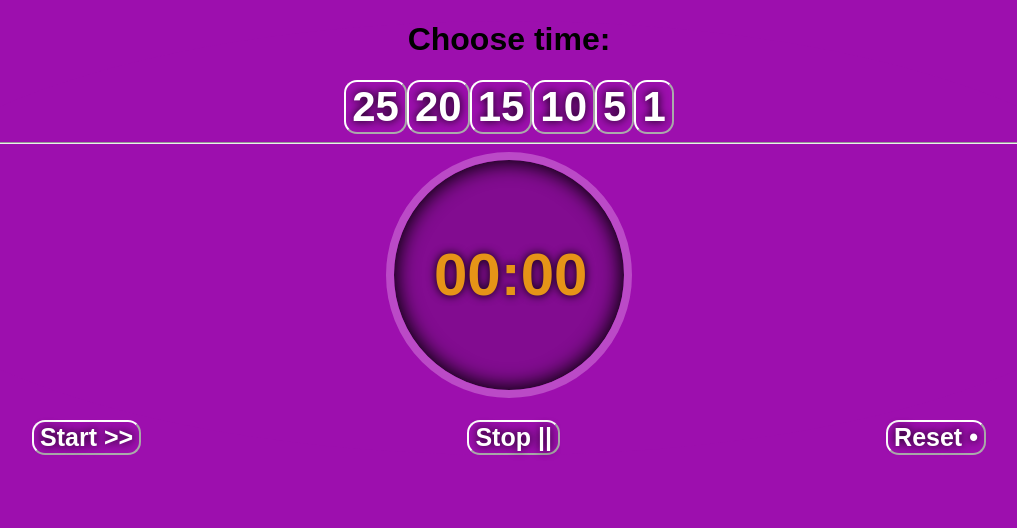
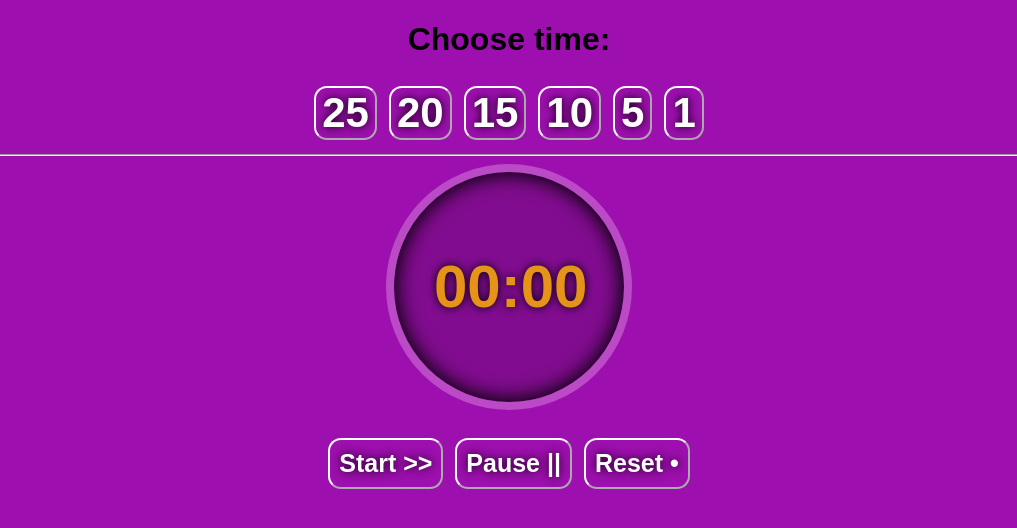
Before and after one commit to hodaya55/react-pomodoro-clock, a React (Create React App) app: page / in a window 1280 px wide. Shown: the top 528 px of the page, without its empty margins (131-1148 px from the left). Built offline with nearby package versions, Linux system fonts and the light colour scheme.

Commit message:
update audio play

```diff
--- a/src/App.css
+++ b/src/App.css
@@ -11,20 +11,6 @@ body {
   border-radius: 50%;
 }
 
-.App-logo {
-  animation: App-logo-spin infinite 20s linear;
-  height: 80px;
-}
-
-@keyframes App-logo-spin {
-  from {
-    transform: rotate(0deg);
-  }
-  to {
-    transform: rotate(360deg);
-  }
-}
-
 .FancyBorder {
   border: solid 3px blue;
   width: fit-content;
@@ -35,7 +21,7 @@ body {
 
 .actions {
   display: flex;
-  justify-content: space-around;
+  justify-content: center;
   margin-top: 22px;
 }
 
@@ -76,8 +62,16 @@ body {
 
 .chooseTime {
   font-size: 42px;
+  /* padding: 1px; */
+  margin: 6px;
 }
 
 .actions>button {
   font-size: 25px;
+  padding: 9px;
+  margin: 6px;
 }
+
+.actions>button:active {
+  background: #e69417;
+}
--- a/src/App.js
+++ b/src/App.js
@@ -44,16 +44,18 @@ class Clock extends Component {
       });
     }
     // !check that
-    else if (this.state.isSelect){
+    else if (this.state.isSelect) {
       clearInterval(this.countDown);
       this.setState(() => {
         return;
       });
     }
 
-    else { // timer is over
+    // else
+    if (count === 0) { // timer is over
       clearInterval(this.countDown);
       this.audio.pause();
+      this.audio = new Audio(sound);
       this.setState(() => {
         return { isSelect: false, isStart: false, play: false };
       });
@@ -91,6 +93,7 @@ class Clock extends Component {
     // disable the button after start timer
     // this.isStart = true;
     this.setState({ isStart: true });
+    this.audio.play();
     this.countDown = setInterval(() => this.down(), 1000);
   }
   stopTimer = () => {
@@ -128,7 +131,7 @@ class Clock extends Component {
         </h2>
         <div className="actions">
           <button disabled={this.state.isStart} onClick={this.startTimer} >Start >></button>
-          <button onClick={this.stopTimer} >Stop ||</button>
+          <button onClick={this.stopTimer} >Pause ||</button>
           <button onClick={this.resetTimer} >Reset •</button>
         </div>
       </React.Fragment>
```
